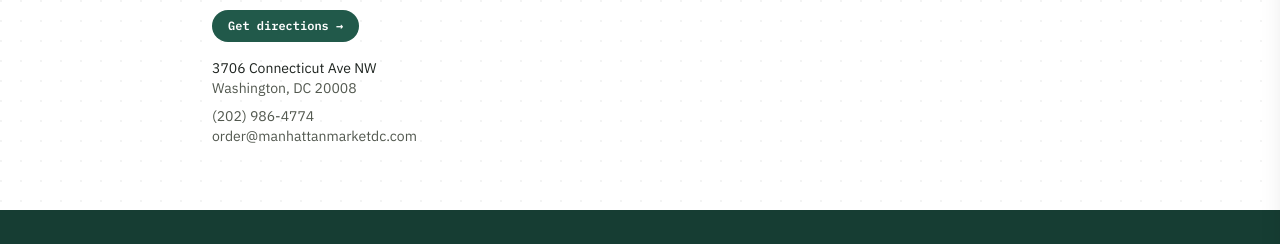
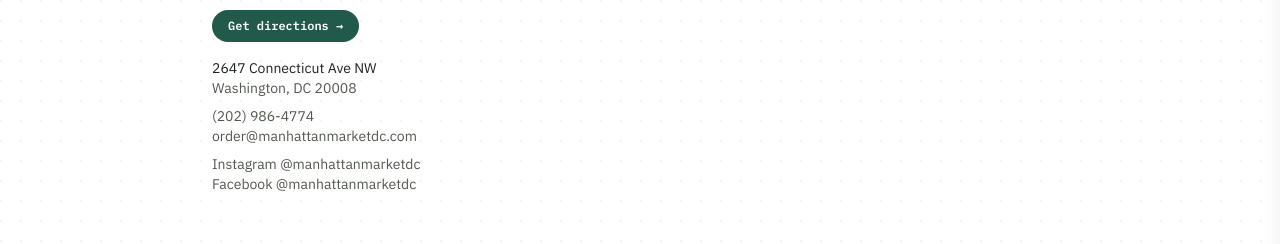
Before and after one commit to connectdc7/manhattan-market, a Next.js app: page /location in a window 1280 px wide. Shown: the part 540-784 px from the top of the page. Built offline with nearby package versions, Linux system fonts and the light colour scheme; no server answers.

Commit message:
Add files via upload

```diff
--- a/app/location/page.tsx
+++ b/app/location/page.tsx
@@ -4,13 +4,13 @@
 export const metadata: Metadata = {
   title: "Hours & Location",
   description:
-    "Visit Manhattan Market at 3706 Connecticut Ave NW, Washington, DC 20008. Store hours, directions, and contact info.",
+    "Visit Manhattan Market at 2647 Connecticut Ave NW, Washington, DC 20008. Store hours, directions, and contact info.",
   alternates: {
     canonical: "/location",
   },
 };
 
-const MAP_QUERY = encodeURIComponent("Manhattan Market, 3706 Connecticut Ave NW, Washington, DC 20008");
+const MAP_QUERY = encodeURIComponent("Manhattan Market, 2647 Connecticut Ave NW, Washington, DC 20008");
 
 export default function LocationPage() {
   return (
@@ -25,7 +25,7 @@
           {/* Google Maps embed — the plain "output=embed" form needs no API key. */}
           <div className="overflow-hidden rounded-lg border border-line bg-panel">
             <iframe
-              title="Map showing Manhattan Market at 3706 Connecticut Ave NW, Washington, DC"
+              title="Map showing Manhattan Market at 2647 Connecticut Ave NW, Washington, DC"
               src={`https://www.google.com/maps?q=${MAP_QUERY}&output=embed`}
               className="block h-64 w-full sm:h-72"
               loading="lazy"
@@ -41,7 +41,7 @@
           >
             Get directions →
           </a>
-          <p className="mt-4 font-body text-sm text-ink">3706 Connecticut Ave NW</p>
+          <p className="mt-4 font-body text-sm text-ink">2647 Connecticut Ave NW</p>
           <p className="font-body text-sm text-ink-soft">Washington, DC 20008</p>
           <p className="mt-2 font-body text-sm text-ink-soft">
             <a href="tel:+12029864774" className="hover:text-pink-deep">(202) 986-4774</a>
@@ -49,6 +49,16 @@
           <p className="font-body text-sm text-ink-soft">
             <a href="mailto:order@manhattanmarketdc.com" className="hover:text-pink-deep">
               order@manhattanmarketdc.com
+            </a>
+          </p>
+          <p className="mt-2 flex gap-4 font-body text-sm text-ink-soft">
+            <a href="https://www.instagram.com/manhattanmarketdc" target="_blank" rel="noopener noreferrer" className="hover:text-pink-deep">
+              Instagram @manhattanmarketdc
+            </a>
+          </p>
+          <p className="font-body text-sm text-ink-soft">
+            <a href="https://www.facebook.com/manhattanmarketdc" target="_blank" rel="noopener noreferrer" className="hover:text-pink-deep">
+              Facebook @manhattanmarketdc
             </a>
           </p>
         </div>
```
